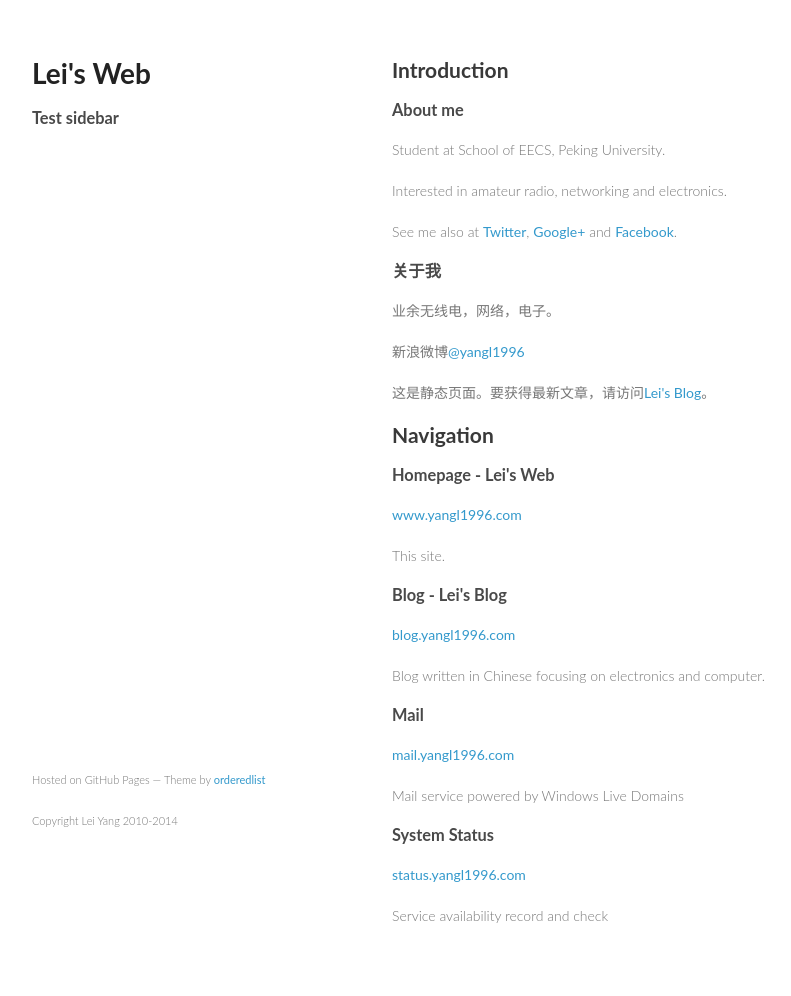
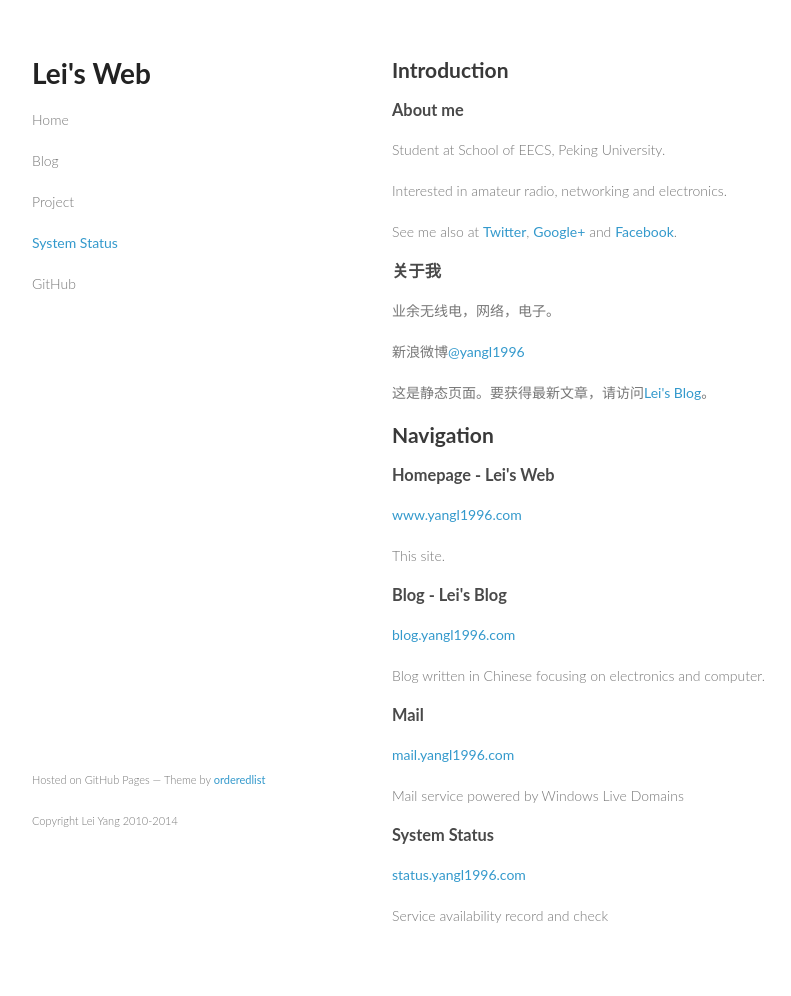
Before and after one commit to yangl1996/homepage, a Jekyll site: the page built from index.html, in a window 1280 px wide. Shown: the whole page, without its empty margins (178-969 px from the left). Built offline with Jekyll 4.4.1, drawn with Linux system fonts in a browser that asks for light colours; some web fonts are replaced; comment, search, counter and statistics services are not loaded.

Commit message:
Update sidebar.html

```diff
--- a/_includes/sidebar.html
+++ b/_includes/sidebar.html
@@ -1 +1,5 @@
-<h3>Test sidebar</h3>
+<p>Home</p>
+<p>Blog</p>
+<p>Project</p>
+<p><a href = "http://status.yangl1996.com">System Status</a></p>
+<p>GitHub</p>
```
